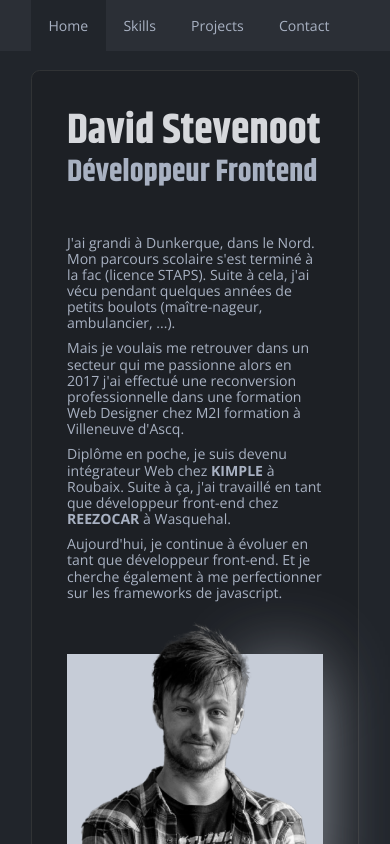
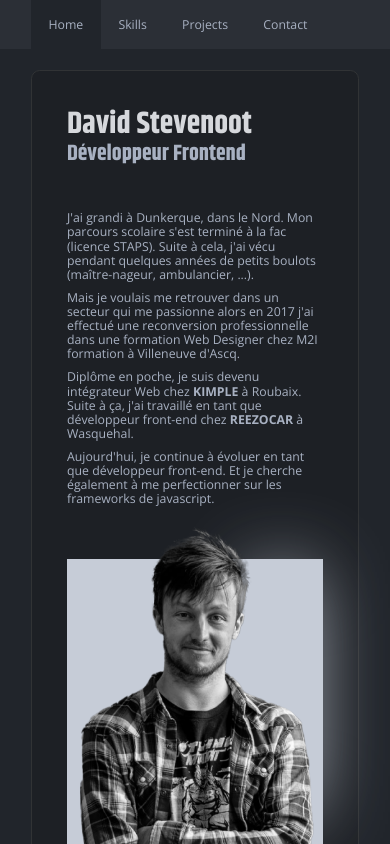
Before and after one commit to Evil-dave-dev/react-portfolio, a Next.js app: page / in a window 390 px wide. Shown: the top 844 px of the page. Built offline with nearby package versions, Linux system fonts and the light colour scheme.

Commit message:
update variables font with clamp

```diff
--- a/pages/ProjectsPage.js
+++ b/pages/ProjectsPage.js
@@ -7,6 +7,7 @@ function ProjectsPage() {
       <Navbar />
       <main className={styles.main}>
         <h2 className={styles.highlight}>Projects Page</h2>
+
         <div className={styles.container}>
           <section className={styles.project}>
             <p>recipe shop</p>
--- a/pages/_app.js
+++ b/pages/_app.js
@@ -1,5 +1,5 @@
 import "../styles/globals.scss";
-import "../styles/abstracts/_color.scss";
+import "../styles/abstracts/_variables.scss";
 import Head from "next/head";
 
 function App({ Component, pageProps }) {
--- a/styles/abstracts/_fonts.scss
+++ /dev/null
@@ -1,15 +0,0 @@
-$h1-mobile: 4.8rem;
-$h2-mobile: 4rem;
-$h3-mobile: 3.5rem;
-$h4-mobile: 2.4rem;
-$h5-mobile: 2rem;
-$h6-mobile: 1.8rem;
-$p-mobile: 1.6rem;
-
-$h1-desktop: 8rem;
-$h2-desktop: 6rem;
-$h3-desktop: 4rem;
-$h4-desktop: 3rem;
-$h5-desktop: 2.4rem;
-$h6-desktop: 2rem;
-$p-desktop: 1.7rem;
--- a/styles/abstracts/_index.scss
+++ b/styles/abstracts/_index.scss
@@ -1,2 +1 @@
 @forward "./breakpoints";
-@forward "./fonts";
--- a/styles/abstracts/_color.scss
+++ b/styles/abstracts/_variables.scss
@@ -26,4 +26,12 @@
   --destructive-foreground: 0 0% 100%;
   // ### Anneaux de focus :
   --ring: 219 18% 81%;
+
+  --h1: clamp(3.5rem, 5vw, 6rem);
+  --h2: clamp(3rem, 4vw, 4.5rem);
+  --h3: clamp(2.5rem, 4vw, 3.5rem);
+  --h4: clamp(2rem, 3vw, 2.8rem);
+  --h5: clamp(1.8rem, 3vw, 2.2rem);
+  --h6: clamp(1.6rem, 2.5vw, 1.8rem);
+  --p: clamp(1.4rem, 3vw, 1.6rem);
 }
--- a/styles/globals.scss
+++ b/styles/globals.scss
@@ -18,40 +18,31 @@ html {
 
 $font-sizes: (
   h1: (
-    $h1-mobile,
-    $h1-desktop,
+    var(--h1),
   ),
   h2: (
-    $h2-mobile,
-    $h2-desktop,
+    var(--h2),
   ),
   h3: (
-    $h3-mobile,
-    $h3-desktop,
+    var(--h3),
   ),
   h4: (
-    $h4-mobile,
-    $h4-desktop,
+    var(--h4),
   ),
   h5: (
-    $h5-mobile,
-    $h5-desktop,
+    var(--h5),
   ),
   h6: (
-    $h6-mobile,
-    $h6-desktop,
+    var(--h6),
   ),
 );
 
 @each $header, $sizes in $font-sizes {
   #{$header} {
-    font-size: nth($sizes, 1);
+    font-size: $sizes;
     font-family: "Khand", sans-serif;
     color: hsl(var(--foreground));
     margin: 0;
-    @include small {
-      font-size: nth($sizes, 2);
-    }
   }
 }
 
@@ -65,18 +56,15 @@ em,
 label {
   font-family: "Open Sans", sans-serif;
   color: hsl(var(--foreground));
-  font-size: $p-mobile;
+  font-size: var(--p);
   text-decoration: none;
   margin: 0;
-  @include medium {
-    font-size: $p-desktop;
-  }
 }
 
 input,
 textarea {
   font-family: "Open Sans", sans-serif;
-  font-size: $p-mobile;
+  font-size: var(--p);
 }
 
 textarea {
```
